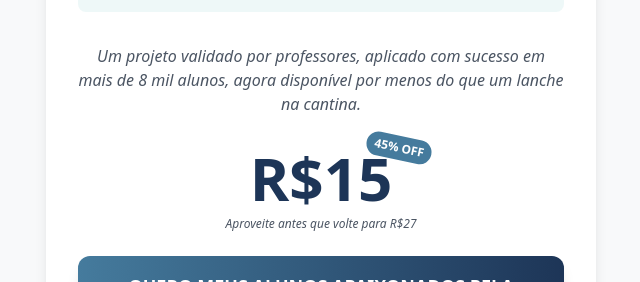
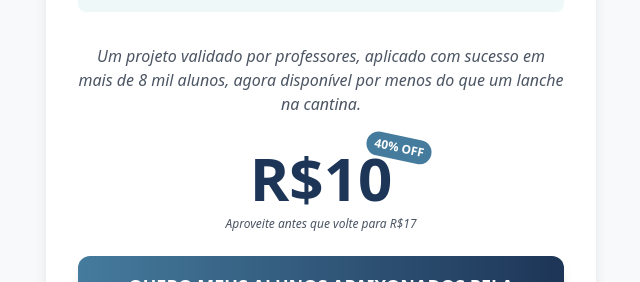
Before and after one commit to tjgontijo/prof-didatica, a Next.js app: page /projeto-literario in a window 1280 px wide. Shown: the part 2120-2402 px from the top of the page, without its empty margins (319-959 px from the left). Built offline with nearby package versions, Linux system fonts and the light colour scheme.

Commit message:
Update page.tsx

```diff
--- a/src/app/projeto-literario/page.tsx
+++ b/src/app/projeto-literario/page.tsx
@@ -143,17 +143,16 @@ export default function Page() {
               <div className="text-center mb-6">
               <p className="text-md text-gray-600 mt-2 italic mb-8">Um projeto validado por professores, aplicado com sucesso em mais de 8 mil alunos, agora disponível por menos do que um lanche na cantina.</p>
                 <div className="inline-block relative">
-                  <span className="absolute -top-3 -right-10 bg-[#457B9D] text-white text-xs font-bold py-1 px-2 rounded-full transform rotate-12">45% OFF</span>
-                  <span className="text-6xl font-black text-[#1D3557]">R$15</span>
+                  <span className="absolute -top-3 -right-10 bg-[#457B9D] text-white text-xs font-bold py-1 px-2 rounded-full transform rotate-12">40% OFF</span>
+                  <span className="text-6xl font-black text-[#1D3557]">R$10</span>
                 </div>
                 <p className="text-xs text-gray-600 mt-2 italic">
-                  Aproveite antes que volte para R$27
+                  Aproveite antes que volte para R$17
                 </p>
               </div>
 
               <a
-                href="https://seguro.profdidatica.com.br/r/HDJYH7SZJ6?promocode=PL45OFF"
-                target="_blank"
+                href="https://seguro.profdidatica.com.br/r/HDJYH7SZJ6?promocode=PL40OFF"
                 rel="noopener noreferrer"
                 className="block w-full bg-gradient-to-r from-[#457B9D] to-[#1D3557] hover:from-[#1D3557] hover:to-[#457B9D] text-white text-base sm:text-lg font-bold py-3 sm:py-4 px-6 sm:px-8 rounded-xl shadow-lg transform transition-all duration-300 hover:scale-[1.02] hover:shadow-xl relative overflow-hidden group text-center uppercase"
               >
@@ -532,10 +531,9 @@ export default function Page() {
       📌 O acesso com desconto e bônus está liberado só por tempo limitado. Se sentir que é pra você, essa é a hora de fazer diferente.
     </p>
     <a
-      href="https://seguro.profdidatica.com.br/r/HDJYH7SZJ6?promocode=PL45OFF"
-      target="_blank"
+      href="https://seguro.profdidatica.com.br/r/HDJYH7SZJ6?promocode=PL40OFF"
       rel="noopener noreferrer"
-      className="inline-block text-center bg-[#2ecc71] hover:bg-[#27ae60] text-white font-semibold py-4 px-10 rounded-lg text-xl transition-all transform hover:scale-105 shadow-lg hover:shadow-xl"
+      className="block w-full bg-gradient-to-r from-[#457B9D] to-[#1D3557] hover:from-[#1D3557] hover:to-[#457B9D] text-white text-base sm:text-lg font-bold py-3 sm:py-4 px-6 sm:px-8 rounded-xl shadow-lg transform transition-all duration-300 hover:scale-[1.02] hover:shadow-xl relative overflow-hidden group text-center uppercase"
     >
       Sim! quero meus alunos apaixonados pela leitura
     </a>
@@ -667,8 +665,7 @@ export default function Page() {
       {isVisible && (
         <div className="fixed bottom-0 left-0 right-0 z-50 py-8 bg-white/90 shadow-2xl backdrop-blur-sm">
           <a
-            href="https://seguro.profdidatica.com.br/r/HDJYH7SZJ6?promocode=PL45OFF"
-            target="_blank"
+            href="https://seguro.profdidatica.com.br/r/HDJYH7SZJ6?promocode=PL40OFF"
             rel="noopener noreferrer"
             className="block w-full max-w-xs mx-auto text-white px-4 py-2 rounded-xl shadow-xl hover:scale-105 transition-all duration-300 text-center text-sm font-semibold uppercase
             bg-gradient-to-r from-[#457B9D] to-[#1D3557]
```
